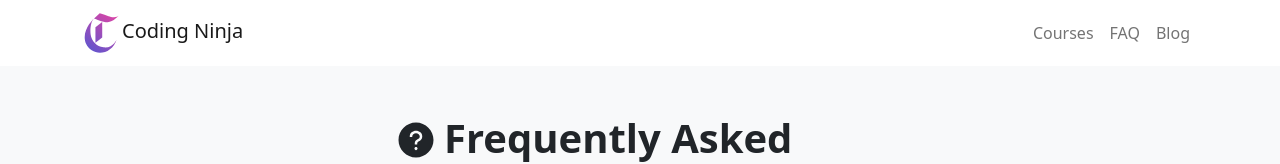
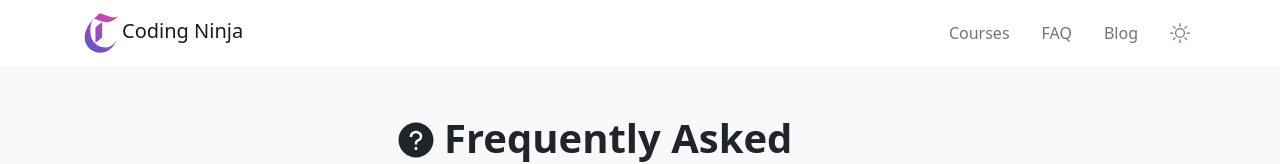
Before and after one commit to NahidIbnAli/coding-ninja, a React (Create React App) app: page /faq in a window 1280 px wide. Shown: the top 164 px of the page. Built offline with nearby package versions, Linux system fonts and the light colour scheme.

Commit message:
added dark mode toggle button and handler

```diff
--- a/package.json
+++ b/package.json
@@ -9,6 +9,7 @@
     "bootstrap": "^5.2.2",
     "react": "^18.2.0",
     "react-bootstrap": "^2.5.0",
+    "react-dark-mode-toggle": "^0.2.0",
     "react-dom": "^18.2.0",
     "react-icons": "^4.6.0",
     "react-router-dom": "^6.4.2",
--- a/src/Pages/Shared/Header/Header.jsx
+++ b/src/Pages/Shared/Header/Header.jsx
@@ -1,11 +1,19 @@
-import React from "react";
+import React, { useState } from "react";
 import Container from "react-bootstrap/Container";
 import Nav from "react-bootstrap/Nav";
 import Navbar from "react-bootstrap/Navbar";
 import { Link } from "react-router-dom";
 import logo from "../../../assets/codingNinja.svg";
+import { BsMoon, BsSun } from "react-icons/bs";
 
 const Header = () => {
+  const [toggleDark, setToggleDark] = useState(false);
+  // dark mode toggle handler
+  const handleModeToggle = (event) => {
+    event.preventDefault();
+    setToggleDark(!toggleDark);
+  };
+
   return (
     <Navbar bg="white" expand="lg" className="sticky-top">
       <Container>
@@ -15,7 +23,7 @@ const Header = () => {
         </Link>
         <Navbar.Toggle aria-controls="navbar-nav" />
         <Navbar.Collapse id="navbar-nav">
-          <Nav className="ms-auto">
+          <Nav className="ms-auto gap-3">
             <Link to="/" className="nav-link">
               Courses
             </Link>
@@ -25,6 +33,17 @@ const Header = () => {
             <Link to="/blog" className="nav-link">
               Blog
             </Link>
+            {/* dark mode toggle button */}
+            <button
+              onClick={handleModeToggle}
+              className="nav-link d-flex align-items-center gap-2 btn border-0"
+            >
+              {toggleDark ? (
+                <BsMoon className="fs-5"></BsMoon>
+              ) : (
+                <BsSun className="fs-5"></BsSun>
+              )}
+            </button>
           </Nav>
         </Navbar.Collapse>
       </Container>
```
Also changed, not shown: 1 other file (tests, documents, lock files or other folders).
